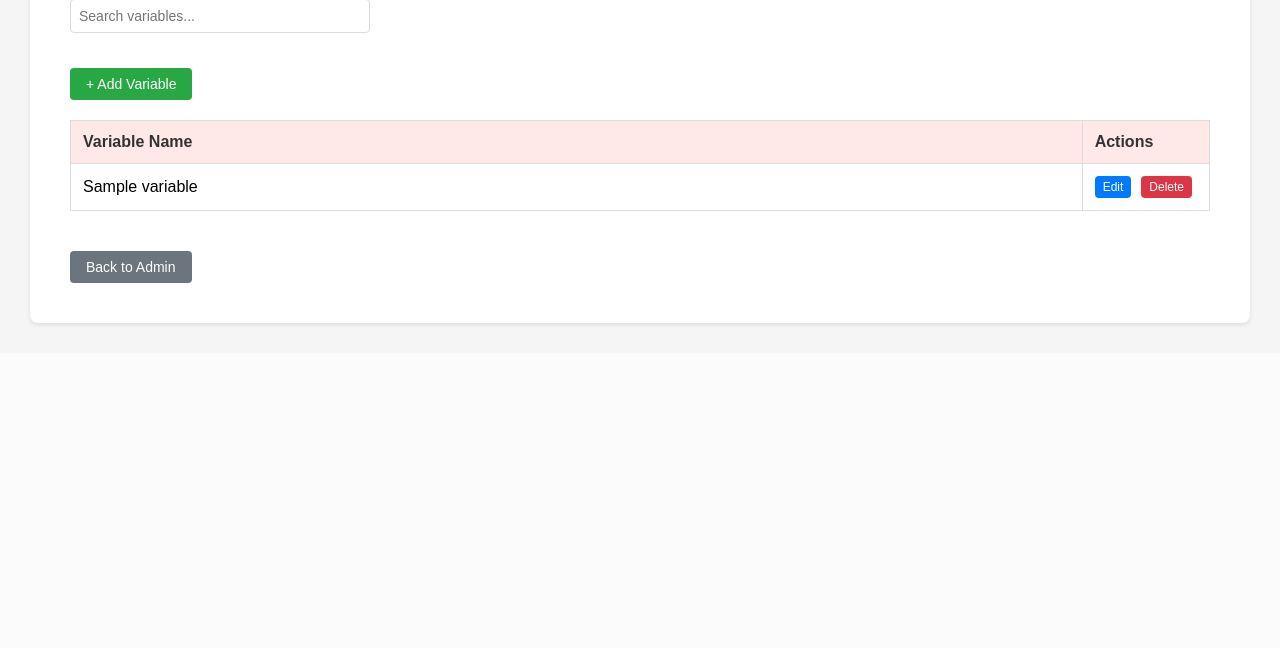
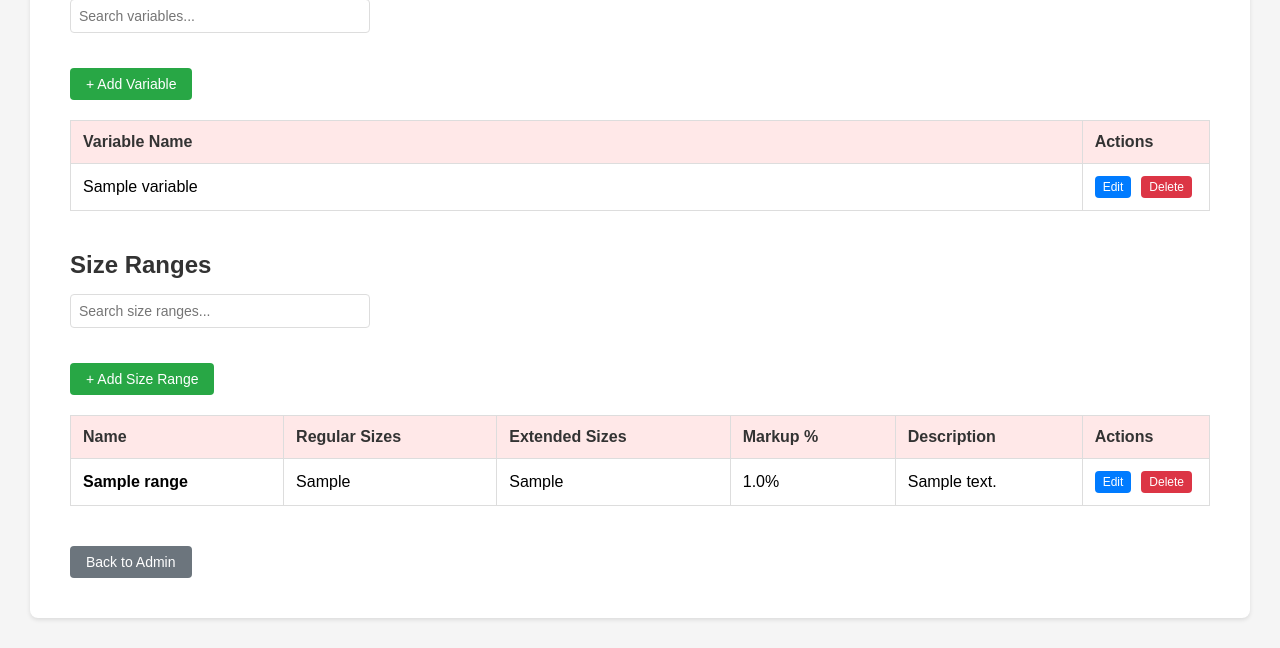
Before and after one commit to JAITteam/ja-uniforms-pricing, a Flask app: page /master-costs in a window 1280 px wide. Shown: the part 1848-2496 px from the top of the page. Before the commit the page ends 2174 px from the top, so only its background shows below. Run offline with Flask 3, Linux system fonts and the light colour scheme; tables that the repository leaves empty hold one stand-in row (values such as "Sample post").

Commit message:
COMMON LESGOOOOO

```diff
--- a/app.py
+++ b/app.py
@@ -2,13 +2,18 @@ import pandas as pd
 from flask import Config, Flask, request, redirect, url_for
 from flask import jsonify, request
 from sqlalchemy import func
-from models import Style
 from database import db
 from flask import Flask, render_template, redirect, url_for, request, flash, send_from_directory
 from config import Config
 from database import db
 import os
 from werkzeug.utils import secure_filename
+from models import (
+    Style, Fabric, FabricVendor, Notion, NotionVendor,
+    LaborOperation, CleaningCost, StyleFabric, StyleNotion,
+    StyleLabor, Color, StyleColor, Variable, StyleVariable,
+    SizeRange
+)
 
 
 
@@ -387,6 +392,62 @@ def migrate_sublimation():
     except Exception as e:
         db.session.rollback()
         return f"<h1>Error:</h1><p>{str(e)}</p>"
+
+# SIZE RANGE ENDPOINTS
+@app.route('/api/size-ranges', methods=['GET', 'POST'])
+def handle_size_ranges():
+    if request.method == 'GET':
+        size_ranges = SizeRange.query.order_by(SizeRange.name).all()
+        return jsonify([{
+            'id': sr.id,
+            'name': sr.name,
+            'regular_sizes': sr.regular_sizes,
+            'extended_sizes': sr.extended_sizes,
+            'extended_markup_percent': float(sr.extended_markup_percent),
+            'description': sr.description
+        } for sr in size_ranges])
+
+    elif request.method == 'POST':
+        data = request.json
+        size_range = SizeRange(
+            name=data.get('name', '').strip().upper(),
+            regular_sizes=data.get('regular_sizes', '').strip(),
+            extended_sizes=data.get('extended_sizes', '').strip(),
+            extended_markup_percent=float(data.get('extended_markup_percent', 15.0)),
+            description=data.get('description', '').strip()
+        )
+        db.session.add(size_range)
+        db.session.commit()
+        return jsonify({'success': True, 'id': size_range.id})
+
+@app.route('/api/size-ranges/<int:size_range_id>', methods=['GET', 'PUT', 'DELETE'])
+def handle_size_range(size_range_id):
+    size_range = SizeRange.query.get_or_404(size_range_id)
+
+    if request.method == 'GET':
+        return jsonify({
+            'id': size_range.id,
+            'name': size_range.name,
+            'regular_sizes': size_range.regular_sizes,
+            'extended_sizes': size_range.extended_sizes,
+            'extended_markup_percent': float(size_range.extended_markup_percent),
+            'description': size_range.description
+        })
+
+    elif request.method == 'PUT':
+        data = request.json
+        size_range.name = data.get('name', size_range.name).strip().upper()
+        size_range.regular_sizes = data.get('regular_sizes', size_range.regular_sizes).strip()
+        size_range.extended_sizes = data.get('extended_sizes', size_range.extended_sizes).strip()
+        size_range.extended_markup_percent = float(data.get('extended_markup_percent', size_range.extended_markup_percent))
+        size_range.description = data.get('description', size_range.description).strip()
+        db.session.commit()
+        return jsonify({'success': True})
+
+    elif request.method == 'DELETE':
+        db.session.delete(size_range)
+        db.session.commit()
+        return jsonify({'success': True})
 
 @app.route('/import-colors')
 def import_colors():
@@ -1139,6 +1200,47 @@ def master_costs_editable():
                 </tbody>
             </table>
 
+            <!-- SIZE RANGES SECTION - INSERT HERE -->
+            <h2>Size Ranges</h2>
+            <div style="margin-bottom: 15px;">
+                <input type="text" id="sizeRangeSearch" placeholder="Search size ranges..." style="width: 300px; padding: 8px; margin-bottom: 10px;">
+            </div>
+            <button class="btn btn-success add-row-btn" onclick="openModal('size_range')">+ Add Size Range</button>
+            <table class="vendors">
+                <thead>
+                    <tr>
+                        <th>Name</th>
+                        <th>Regular Sizes</th>
+                        <th>Extended Sizes</th>
+                        <th>Markup %</th>
+                        <th>Description</th>
+                        <th style="width: 120px;">Actions</th>
+                    </tr>
+                </thead>
+                <tbody id="sizeRangeTableBody">
+    """
+
+    size_ranges = SizeRange.query.order_by(SizeRange.name).all()
+    for sr in size_ranges:
+        html += f"""
+                    <tr class="size-range-row">
+                        <td><strong>{sr.name}</strong></td>
+                        <td>{sr.regular_sizes}</td>
+                        <td>{sr.extended_sizes or 'N/A'}</td>
+                        <td>{sr.extended_markup_percent}%</td>
+                        <td>{sr.description or ''}</td>
+                        <td>
+                            <div class="actions">
+                                <button class="btn btn-primary btn-small" onclick="editSizeRange({sr.id})">Edit</button>
+                                <button class="btn btn-danger btn-small" onclick="deleteSizeRange({sr.id})">Delete</button>
+                            </div>
+                        </td>
+                    </tr>
+        """
+
+    html += f"""
+                </tbody>
+            </table>
             <div class="back-button">
                 <a href="/admin-panel" class="btn btn-secondary">Back to Admin</a>
             </div>
@@ -1302,6 +1404,29 @@ def master_costs_editable():
                     formHtml = '<div class="form-group"><label>Color Name *</label><input type="text" id="name" required placeholder="e.g., ADMIRAL BLUE" style="text-transform: uppercase;"></div>';
                 }} else if (type === 'variable') {{
                     formHtml = '<div class="form-group"><label>Variable Name *</label><input type="text" id="name" required placeholder="e.g., TALL" style="text-transform: uppercase;"></div>';
+                }} else if (type === 'size_range') {{
+                    formHtml = `
+                        <div class="form-group">
+                            <label>Size Range Name * (e.g., XS-6XL, 00-30)</label>
+                            <input type="text" id="name" required placeholder="e.g., XS-6XL" style="text-transform: uppercase;">
+                        </div>
+                        <div class="form-group">
+                            <label>Regular Sizes * (e.g., XS-XL, 00-18)</label>
+                            <input type="text" id="regular_sizes" required placeholder="e.g., XS-XL">
+                        </div>
+                        <div class="form-group">
+                            <label>Extended Sizes (e.g., 2XL-6XL, 20-30)</label>
+                            <input type="text" id="extended_sizes" placeholder="e.g., 2XL-6XL">
+                        </div>
+                        <div class="form-group">
+                            <label>Extended Markup % *</label>
+                            <input type="number" id="extended_markup_percent" required value="15" step="0.1" min="0" max="100">
+                        </div>
+                        <div class="form-group">
+                            <label>Description (optional)</label>
+                            <textarea id="description" rows="2" placeholder="Notes about this size range"></textarea>
+                        </div>
+                    `;
                 }}
 
                 modalBody.innerHTML = formHtml;
@@ -1353,7 +1478,8 @@ def master_costs_editable():
 
             function saveItem() {{
                 const data = {{}};
-                const inputs = document.querySelectorAll('#modalBody input, #modalBody select');
+                const inputs = document.querySelectorAll('#modalBody input, #modalBody select, #modalBody textarea');
+
 
                 inputs.forEach(input => {{
                     if (input.value) {{
@@ -1472,8 +1598,30 @@ def master_costs_editable():
                 }});
             }});
 
+            // Size Range functions - ADD THIS ENTIRE BLOCK
+            function editSizeRange(id) {{ openModal('size_range', id); }}
+            function deleteSizeRange(id) {{
+                if (confirm('Delete this size range? This may affect existing styles.')) {{
+                    deleteItem('size_range', id);
+                }}
+            }}
+
+            // Size Range search filter
+            document.getElementById('sizeRangeSearch')?.addEventListener('input', function() {{
+                const searchTerm = this.value.toLowerCase();
+                const rows = document.querySelectorAll('.size-range-row');
+
+                rows.forEach(row => {{
+                    const text = row.textContent.toLowerCase();
+                    row.style.display = text.includes(searchTerm) ? '' : 'none';
+                }});
+            }});
+
             function deleteItem(type, id) {{
-                fetch(`/api/${{type}}s/${{id}}`, {{
+                // Convert underscore to hyphen for API endpoint
+                const endpoint = type.replace('_', '-');
+
+                fetch(`/api/${{endpoint}}s/${{id}}`, {{
                     method: 'DELETE'
                 }})
                 .then(response => response.json())
@@ -1790,6 +1938,7 @@ def style_wizard():
     button = LaborOperation.query.filter_by(name='Button/Snap/Grommet').first()
     if button: labor_ops.append(button)
     garment_types = [cc.garment_type for cc in CleaningCost.query.order_by(CleaningCost.garment_type).all()]
+    size_ranges = SizeRange.query.order_by(SizeRange.name).all()
 
     return render_template("style_wizard.html",
                           fabric_vendors=fabric_vendors,
@@ -1797,7 +1946,8 @@ def style_wizard():
                           fabrics=fabrics,
                           notions=notions,
                           labor_ops=labor_ops,
-                          garment_types=garment_types)
+                          garment_types=garment_types,
+                          size_ranges=size_ranges)
 
 @app.route("/import-step1", methods=["GET","POST"])
 def import_step1():
@@ -2142,6 +2292,7 @@ def api_style_by_vendor_style():
             "label_cost": float(style.avg_label_cost or 0.20),  # NEW
             "shipping_cost": float(style.shipping_cost or 0.00),  # NEW
             "suggested_price": float(style.suggested_price or 0) if style.suggested_price else None,  # NEW
+            "notes": style.notes or '',
         },
         "fabrics": fabrics_payload,
         "notions": notions_payload,
@@ -2178,6 +2329,7 @@ def api_style_save():
         style.gender = (s.get("gender") or None)
         style.garment_type = (s.get("garment_type") or None)
         style.size_range = (s.get("size_range") or None)
+        style.notes = (s.get("notes") or None)  # Add notes field too
         style.base_margin_percent = float(s.get("margin") or 60.0)
         style.avg_label_cost = float(s.get("label_cost") or 0.20)
         style.shipping_cost = float(s.get("shipping_cost") or 0.00)  # NEW
```
Also changed, not shown: models.py (+14 -0 lines), static/js/app.js (+47 -3 lines), templates/style_wizard.html (+26 -7 lines).
